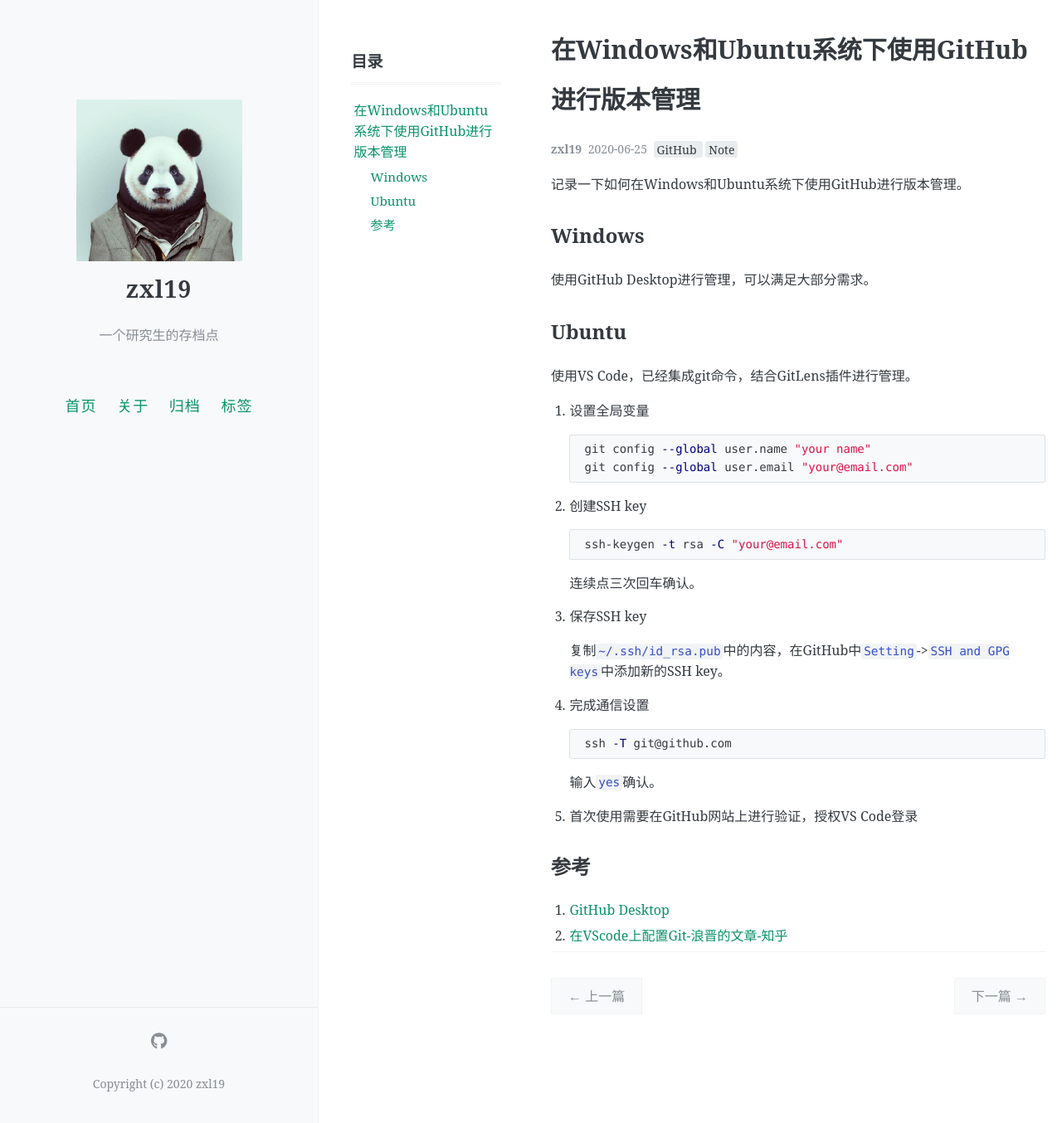
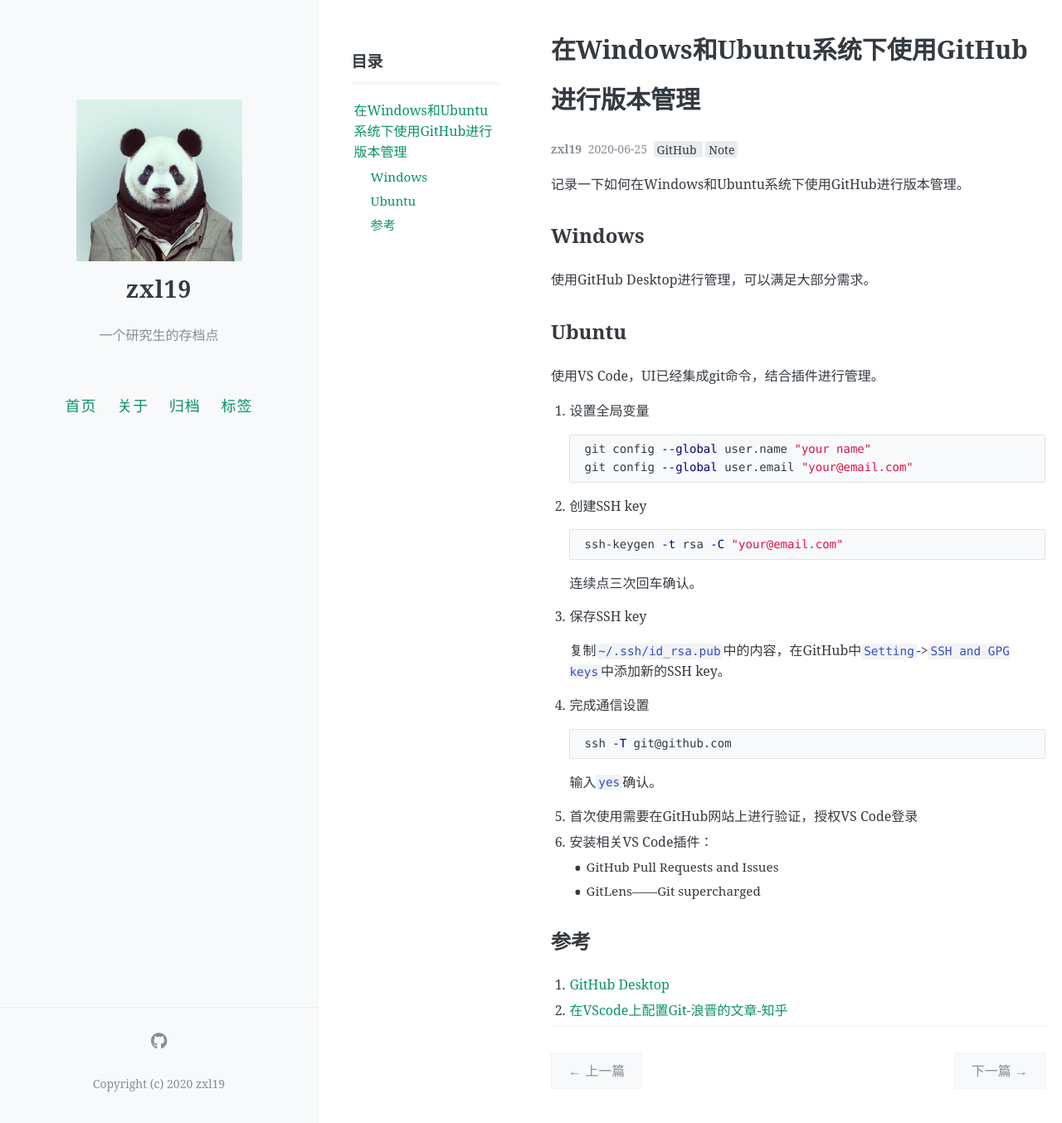
Before and after one commit to zxl19/zxl19.github.io, a Jekyll site: the page built from _posts/2020-06-25-github-setup.md, in a window 1280 px wide and 1354 px high. Shown: the whole window at 83% size. Built offline with Jekyll 4.4.1, drawn with Linux system fonts in a browser that asks for light colours; comment, search, counter and statistics services are not loaded.

Commit message:
Update Posts

```diff
--- a/_posts/2020-06-25-github-setup.md
+++ b/_posts/2020-06-25-github-setup.md
@@ -19,7 +19,7 @@ pinned: false
 
 ## Ubuntu
 
-使用VS Code，已经集成git命令，结合GitLens插件进行管理。
+使用VS Code，UI已经集成git命令，结合插件进行管理。
 
 1. 设置全局变量
 
@@ -49,6 +49,9 @@ pinned: false
     输入`yes`确认。
 
 5. 首次使用需要在GitHub网站上进行验证，授权VS Code登录
+6. 安装相关VS Code插件：
+    - GitHub Pull Requests and Issues
+    - GitLens——Git supercharged
 
 ## 参考
 
```
Also changed, not shown: _posts/2020-06-03-vscode-extension.md (+4 -0 lines).
